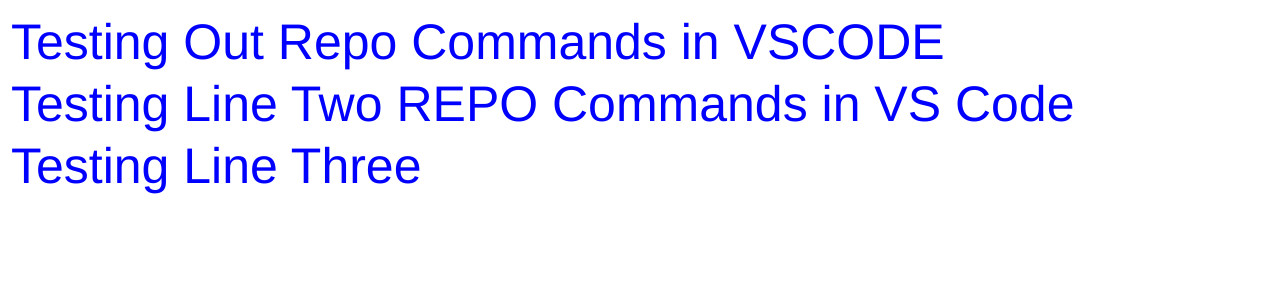
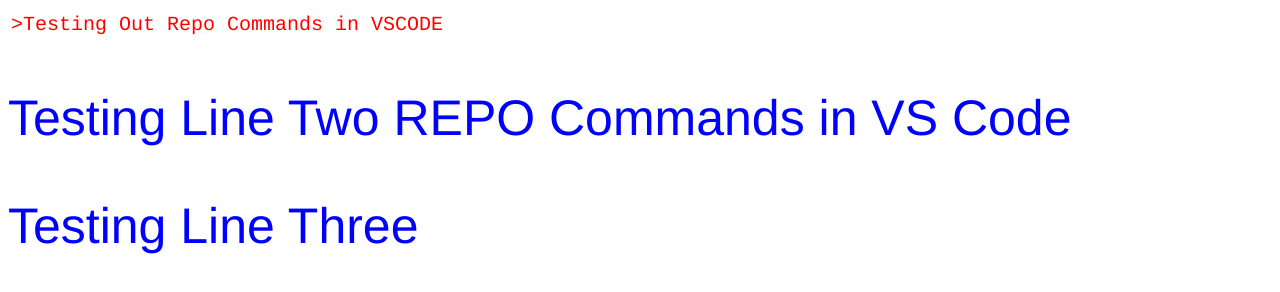
Before and after one commit to Slipfox/gitrepo1, a plain HTML site: page test1.html in a window 1280 px wide. Drawn offline with Linux system fonts and the light colour scheme.

Commit message:
Update test1.html

```diff
--- a/test1.html
+++ b/test1.html
@@ -11,15 +11,13 @@
     <table>
     <tr></tr>
     <tr>
-        <td><p> Testing Out Repo Commands in VSCODE </p></td>
+        <td>>Testing Out Repo Commands in VSCODE</td>
     </tr>
-    <tr>
-        <td><p> Testing Line Two REPO Commands in VS Code</p></td>
-    </tr>
-     <tr>
-        <td><p> Testing Line Three</p></td>
-    </tr>
-    </table>
+        </table>
+
+<p> Testing Line Two REPO Commands in VS Code</p></td>
+<p> Testing Line Three</p>
+
     </body>
 
 
```
